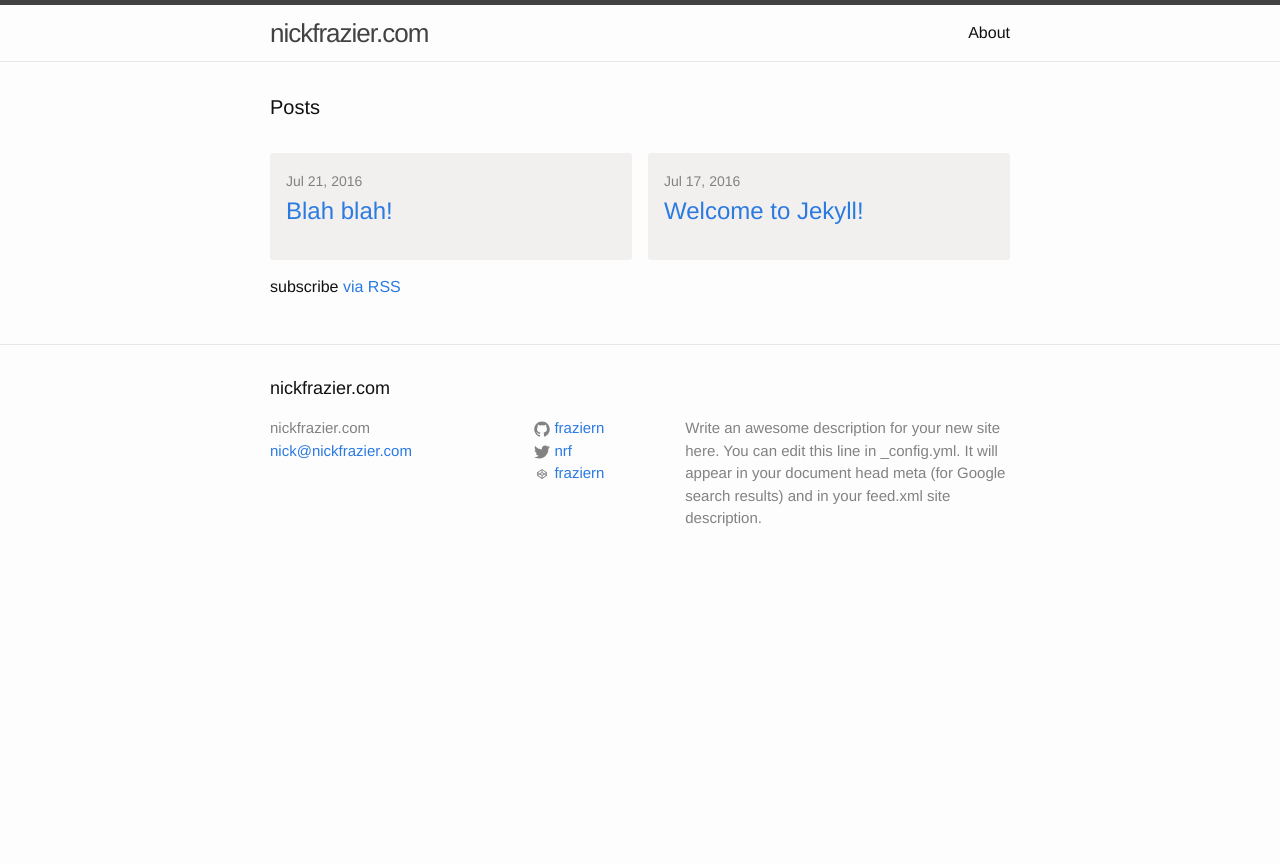
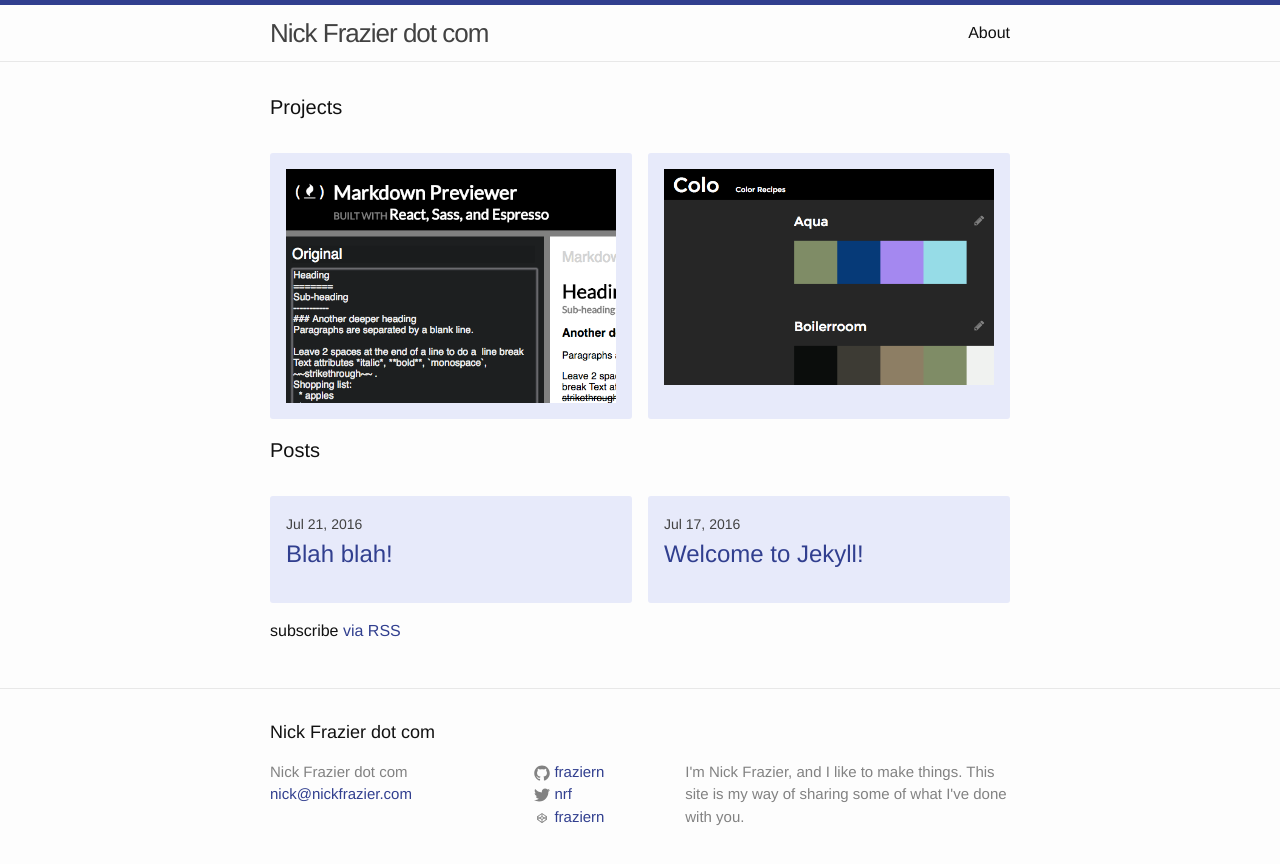
Before and after one commit to fraziern/fraziern.github.io, a Jekyll site: the page built from index.html, in a window 1280 px wide. Shown: the top 864 px of the page. Built offline with Jekyll 4.4.1, drawn with Linux system fonts in a browser that asks for light colours.

Commit message:
added projects collection

```diff
--- a/_config.yml
+++ b/_config.yml
@@ -6,12 +6,11 @@
 # 'jekyll serve'. If you change this file, please restart the server process.
 
 # Site settings
-title: nickfrazier.com
+title: Nick Frazier dot com
 email: nick@nickfrazier.com
 description: > # this means to ignore newlines until "baseurl:"
-  Write an awesome description for your new site here. You can edit this
-  line in _config.yml. It will appear in your document head meta (for
-  Google search results) and in your feed.xml site description.
+  I'm Nick Frazier, and I like to make things. This site is my way of
+  sharing some of what I've done with you.
 baseurl: "" # the subpath of your site, e.g. /blog
 url: "http://fraziern.github.io" # the base hostname & protocol for your site
 twitter_username: nrf
@@ -20,3 +19,8 @@ codepen_username: fraziern
 
 # Build settings
 markdown: kramdown
+
+# Non-posts
+collections:
+  projects:
+    output: true
--- a/_sass/_grid.scss
+++ b/_sass/_grid.scss
@@ -2,13 +2,41 @@
   display: flex;
   flex-wrap: wrap;
   margin-left: -1em;
+  margin-bottom: 1em;
+  position: relative;
 }
 
 .Grid > .Grid-cell {
   // display: flex;
   flex: 1 0 calc(50% - 3em);
   margin: 1em 0 0 1em;
-  background: hsla(31, 15%, 50%, .1);
+  background: $brand-bg-color;
   border-radius: 3px;
   padding: 1em;
+  position: relative;
 }
+
+.thumbnail a span {
+  display: none;
+  position: absolute;
+  top: 0;
+  left: 0;
+  bottom: 0;
+  right: 0;
+  background: rgba( $brand-bg-color, 0.8);
+  color: $grey-color-dark;
+  padding: 40px;
+  text-align: center;
+}
+
+.thumbnail a:hover span {
+  display: block;
+}
+
+.caption {
+height: 100%;
+color: $caption_color;
+text-align: center;
+vertical-align: middle;
+font-size: $caption_font_sz;
+}
--- a/_sass/_layout.scss
+++ b/_sass/_layout.scss
@@ -2,7 +2,7 @@
  * Site header
  */
 .site-header {
-    border-top: 5px solid $grey-color-dark;
+    border-top: 5px solid $brand-color;
     border-bottom: 1px solid $grey-color-light;
     min-height: 56px;
 
@@ -186,7 +186,7 @@
 
 .post-meta {
     font-size: $small-font-size;
-    color: $grey-color;
+    color: $meta-color;
 }
 
 .post-link {
--- a/css/main.scss
+++ b/css/main.scss
@@ -14,13 +14,19 @@ $base-line-height: 1.5;
 
 $spacing-unit:     30px;
 
-$text-color:       #111;
-$background-color: #fdfdfd;
-$brand-color:      #2a7ae2;
-
 $grey-color:       #828282;
 $grey-color-light: lighten($grey-color, 40%);
 $grey-color-dark:  darken($grey-color, 25%);
+
+$text-color:       #111;
+$background-color: #fdfdfd;
+$brand-color:      #313f8f;
+$meta-color:       $grey-color-dark;
+
+$brand-bg-color:    #e7eafa;
+
+$caption-color:    #858585;
+$caption-font-sz:  $small-font-size;
 
 // Width of the content area
 $content-width:    800px;
--- a/index.html
+++ b/index.html
@@ -4,19 +4,43 @@ layout: default
 
 <div class="home">
 
+  <h1 class="page-heading">Projects</h1>
+
+  <div class="project-list Grid">
+    {% for project in site.projects %}
+    <div class="project Grid-cell">
+        <div class="thumbnail">
+            <a href="{{ site.baseurl }}{{ project.url }}">
+            {% if project.img %}
+            <img src="{{ project.img }}"/>
+            {% else %}
+            <div class="blankbox"></div>
+            {% endif %}
+            <span>
+                <h1>{{ project.title }}</h1>
+                <br/>
+                <p>{{ project.description }}</p>
+            </span>
+            </a>
+        </div>
+    </div>
+
+    {% endfor %}
+  </div>
+
   <h1 class="page-heading">Posts</h1>
 
-  <ul class="post-list Grid">
+  <div class="post-list Grid">
     {% for post in site.posts %}
-      <li class="Grid-cell">
+      <div class="Grid-cell">
         <span class="post-meta">{{ post.date | date: "%b %-d, %Y" }}</span>
 
         <h2>
           <a class="post-link" href="{{ post.url | prepend: site.baseurl }}">{{ post.title }}</a>
         </h2>
-      </li>
+      </div>
     {% endfor %}
-  </ul>
+  </div>
 
   <p class="rss-subscribe">subscribe <a href="{{ "/feed.xml" | prepend: site.baseurl }}">via RSS</a></p>
 
```
Also changed, not shown: _projects/1_md-previewer.markdown (added, +18 -0 lines), _projects/2_colo.markdown (added, +9 -0 lines), img/gif_mdpreview.gif (added), img/ss_colo.png (added), img/ss_mdpreview.png (added).
